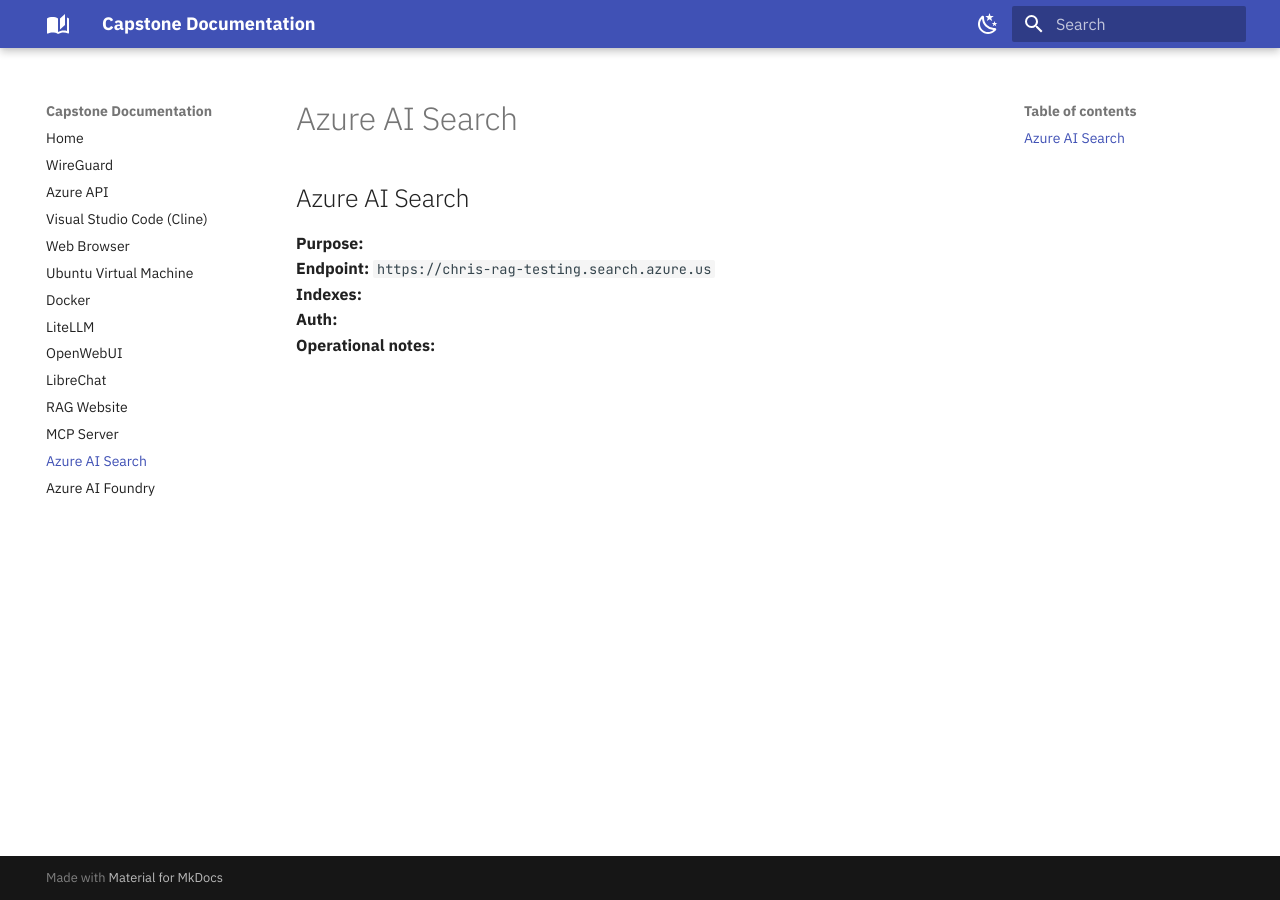
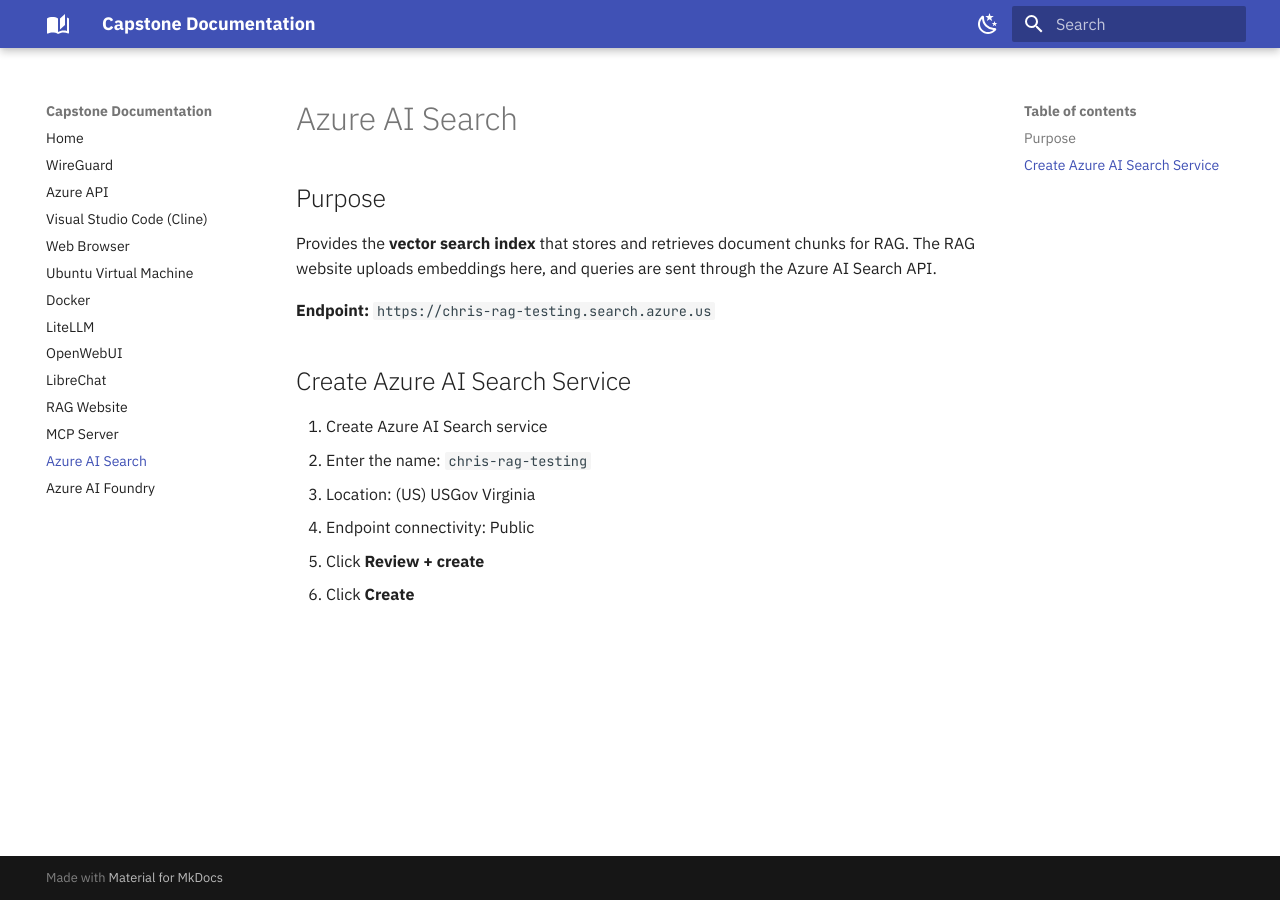
Before and after one commit to Zabuddia/capstone-documentation, an MkDocs documentation site: the page built from docs/azure-ai-search.md, in a window 1280 px wide. Built offline with MkDocs 1.6.1 and Material for MkDocs 9.7.7, drawn with Linux system fonts in a browser that asks for light colours.

Commit message:
added azure ai search documentation

```diff
--- a/docs/azure-ai-search.md
+++ b/docs/azure-ai-search.md
@@ -1,6 +1,15 @@
-## Azure AI Search
-**Purpose:**
+# Azure AI Search
+
+## Purpose
+Provides the **vector search index** that stores and retrieves document chunks for RAG. The RAG website uploads embeddings here, and queries are sent through the Azure AI Search API.
+
 **Endpoint:** `https://chris-rag-testing.search.azure.us`
-**Indexes:**
-**Auth:**
-**Operational notes:**
+
+## Create Azure AI Search Service
+
+1. Create Azure AI Search service
+2. Enter the name: `chris-rag-testing`
+3. Location: (US) USGov Virginia
+4. Endpoint connectivity: Public
+5. Click **Review + create**
+6. Click **Create**
```
